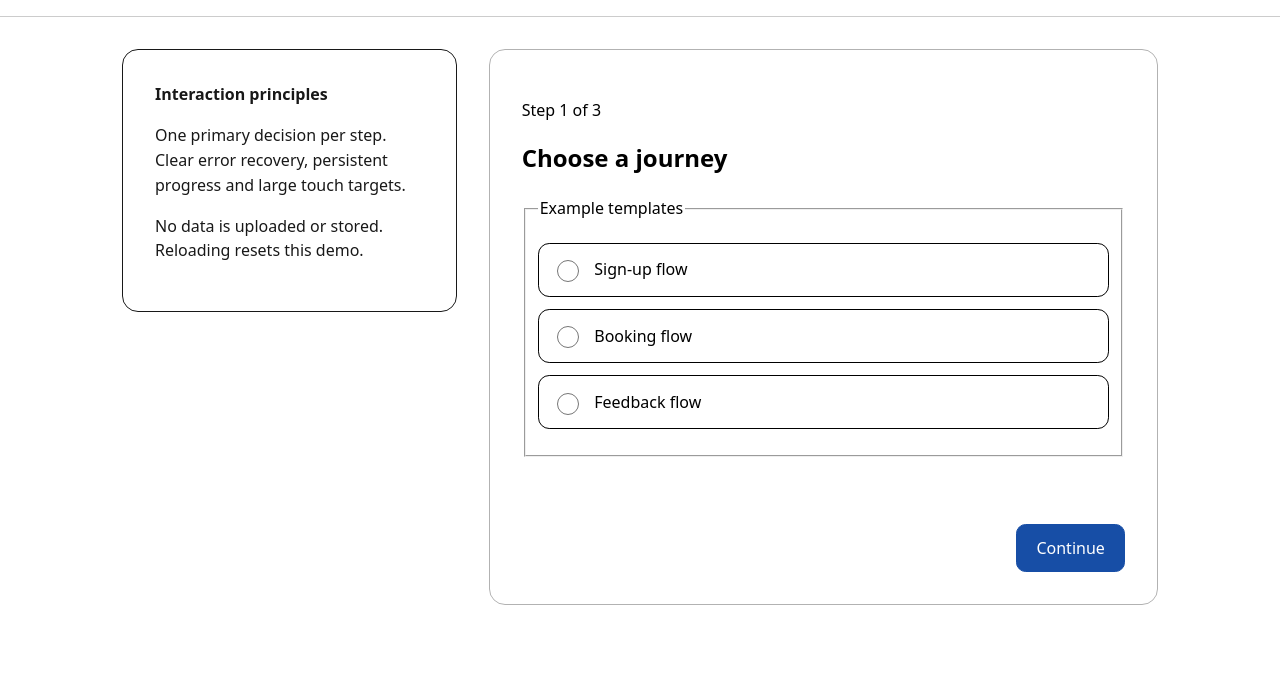
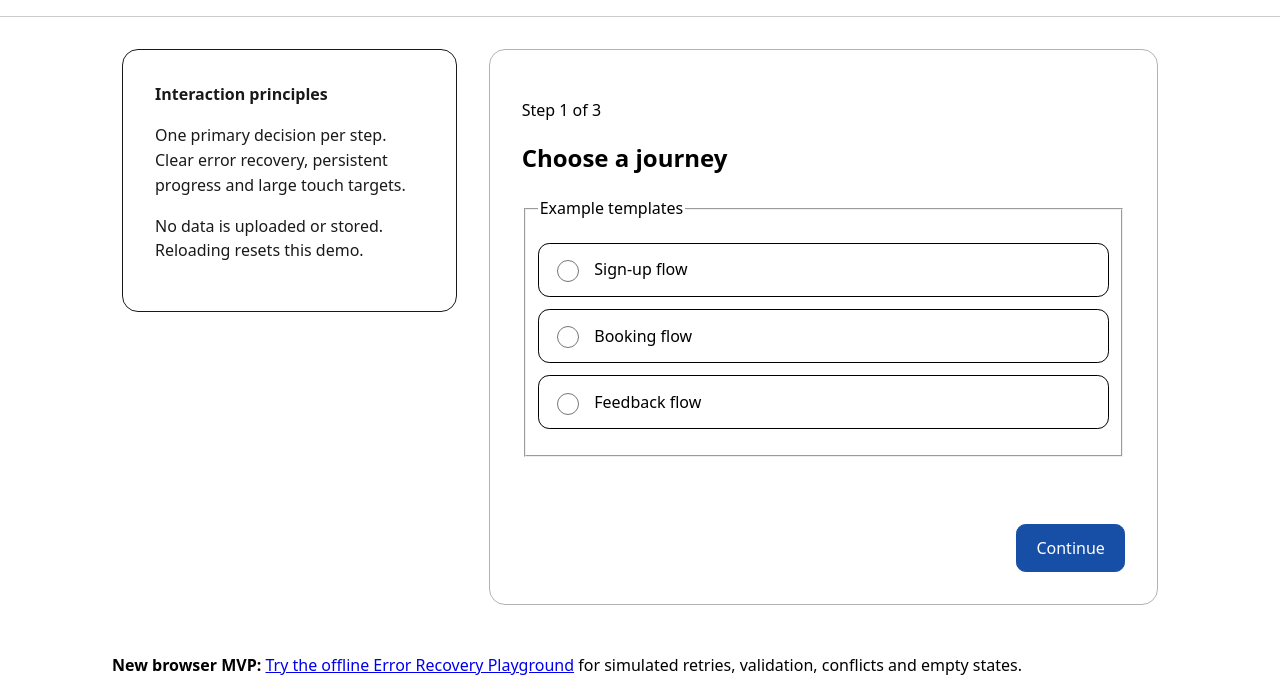
Before and after one commit to esheenj/mobile-first-flow-kit-oss, a website with bundled scripts: page index.html in a window 1280 px wide. Shown: the part 126-820 px from the top of the page. Built offline with nearby package versions, Linux system fonts and the light colour scheme.

Commit message:
feat: include recovery simulator in safe public Pages and contributor docs

```diff
--- a/index.html
+++ b/index.html
@@ -55,6 +55,7 @@
       <div class="actions"><button id="back" type="button" hidden>Back</button><button id="next" class="primary" type="button">Continue</button><button id="restart" type="button" hidden>Start again</button></div>
     </main>
   </div>
+  <p style="max-width:68rem;margin:1rem auto;padding:0 1rem"><strong>New browser MVP:</strong> <a href="./recovery.html">Try the offline Error Recovery Playground</a> for simulated retries, validation, conflicts and empty states.</p>
   <script type="module" src="./src/app.mjs"></script>
 </body>
 </html>
```
